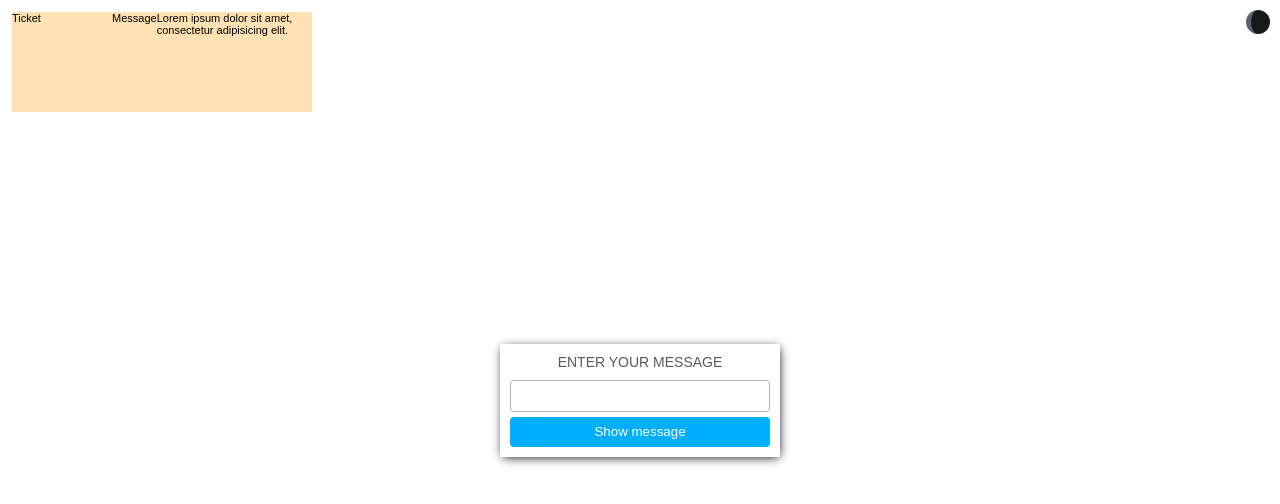
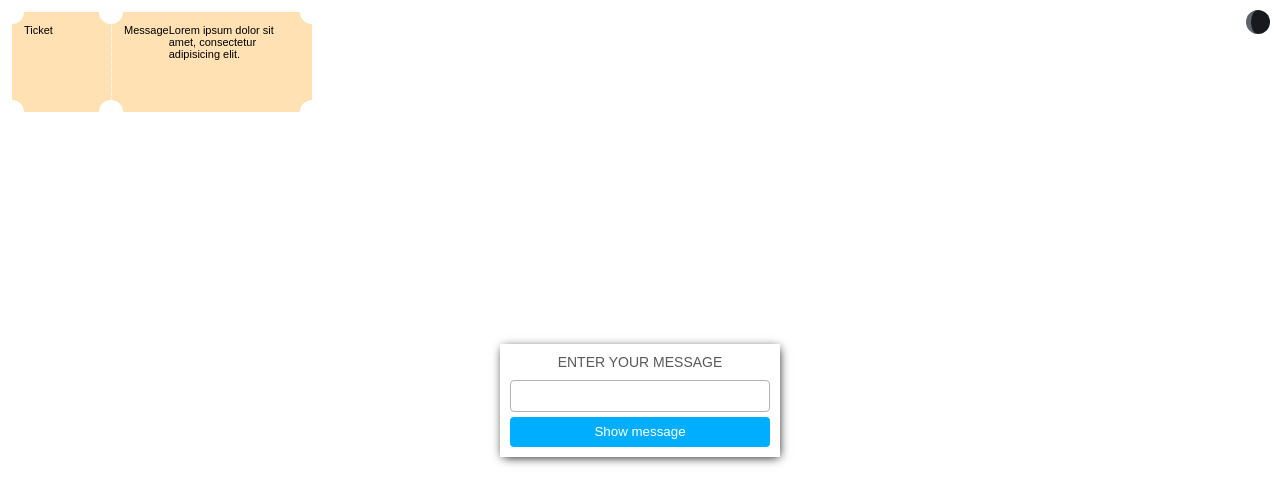
Before and after one commit to dipiash/gh_pages, a website: page index.html in a window 1280 px wide. Drawn offline with Linux system fonts and the light colour scheme.

Commit message:
Added cut corners

```diff
--- a/content/site.less
+++ b/content/site.less
@@ -32,7 +32,7 @@ body.dark {
   border-left: 5px solid hsl(225, 8%, 40%);
 }
 
-.dark .light{
+.dark .light {
   background-color: white;
 }
 
@@ -40,10 +40,10 @@ body.dark {
 
 .dialog-box {
   position: absolute;
-  top:0;
-  bottom:0;
-  left:0;
-  right:0;
+  top: 0;
+  bottom: 0;
+  left: 0;
+  right: 0;
   height: 113px;
   width: 280px;
   display: inline-block;
@@ -65,9 +65,9 @@ body.dark {
   padding-top: 0;
 }
 
-.textbox, .button{
-  display:inline-block;
-  width:100%;
+.textbox, .button {
+  display: inline-block;
+  width: 100%;
 }
 
 .textbox {
@@ -118,9 +118,13 @@ body.dark {
     -webkit-flex-wrap: wrap;
     -ms-flex-wrap: wrap;
     flex-wrap: wrap;
+
+    position: relative;
   }
 
   &__title, &__message {
+    padding: 12px;
+
     display: -webkit-flex;
     display: -ms-flexbox;
     display: flex;
@@ -131,6 +135,7 @@ body.dark {
   &__title {
     min-height: 100px;
     width: 100px;
+    border-right: 1px dotted #fff;
   }
 
   &__message {
@@ -145,4 +150,48 @@ body.dark {
   &__text {
 
   }
+
+  &__round-item1,
+  &__round-item2,
+  &__round-item3,
+  &__round-item4,
+  &__round-item5,
+  &__round-item6
+  {
+    position: absolute;
+    width: 24px;
+    height: 24px;
+    border-radius: 50%;
+    background: #fff;
+  }
+
+  &__round-item1 {
+    top: -12px;
+    left: -12px;
+  }
+
+  &__round-item2 {
+    top: -12px;
+    right: -12px;
+  }
+
+  &__round-item3 {
+    bottom: -12px;
+    right: -12px;
+  }
+
+  &__round-item4 {
+    bottom: -12px;
+    left: -12px;
+  }
+
+  &__round-item5 {
+    top: -12px;
+    left: 87px;
+  }
+
+  &__round-item6 {
+    bottom: -12px;
+    left: 87px;
+  }
 }
--- a/index.html
+++ b/index.html
@@ -24,6 +24,12 @@
                 Lorem ipsum dolor sit amet, consectetur adipisicing elit.
             </div>
         </div>
+        <div class="ticket__round-item1"></div>
+        <div class="ticket__round-item2"></div>
+        <div class="ticket__round-item3"></div>
+        <div class="ticket__round-item4"></div>
+        <div class="ticket__round-item5"></div>
+        <div class="ticket__round-item6"></div>
     </div>
 </div>
 
```
Also changed, not shown: content/site.css.
